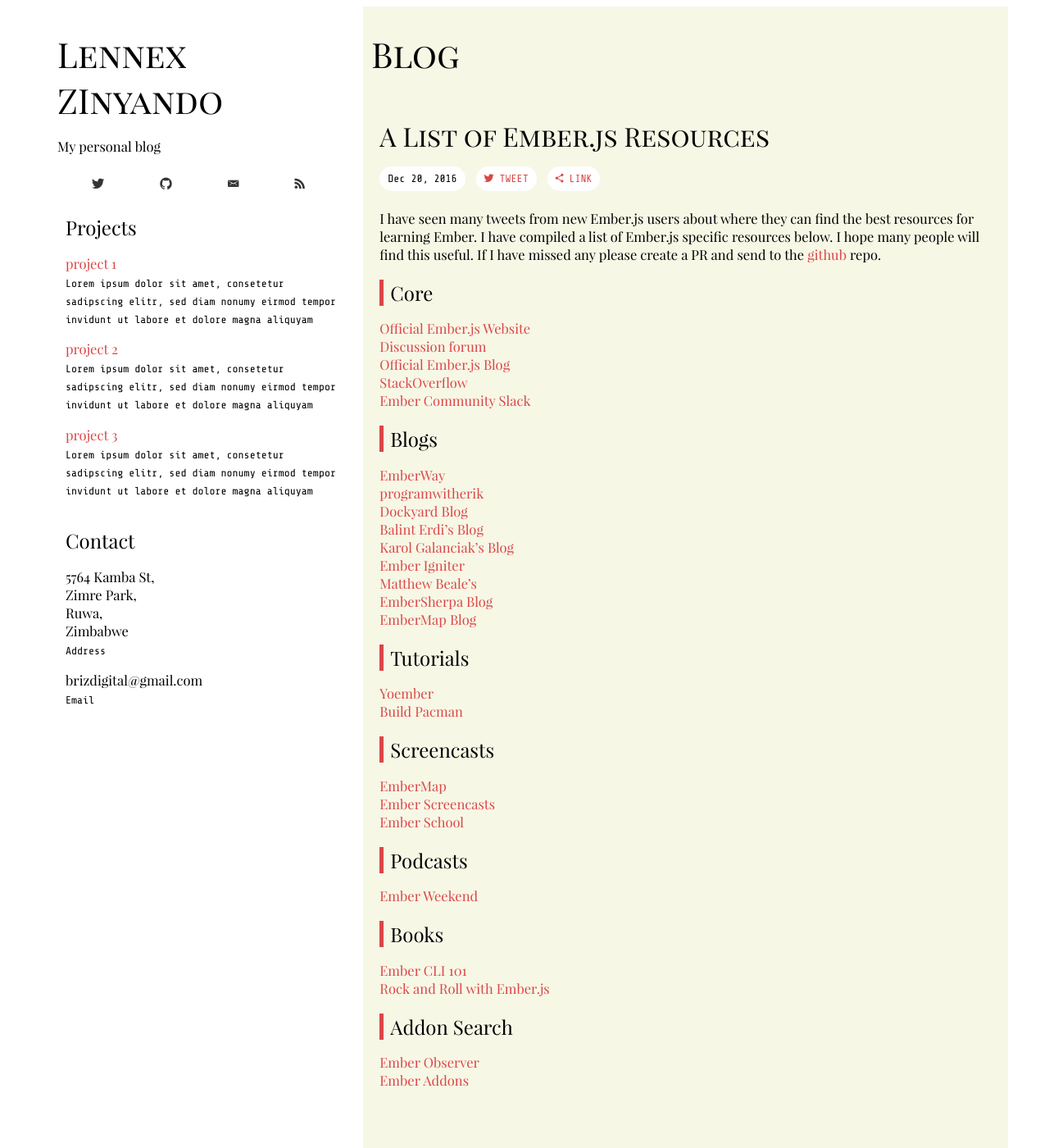
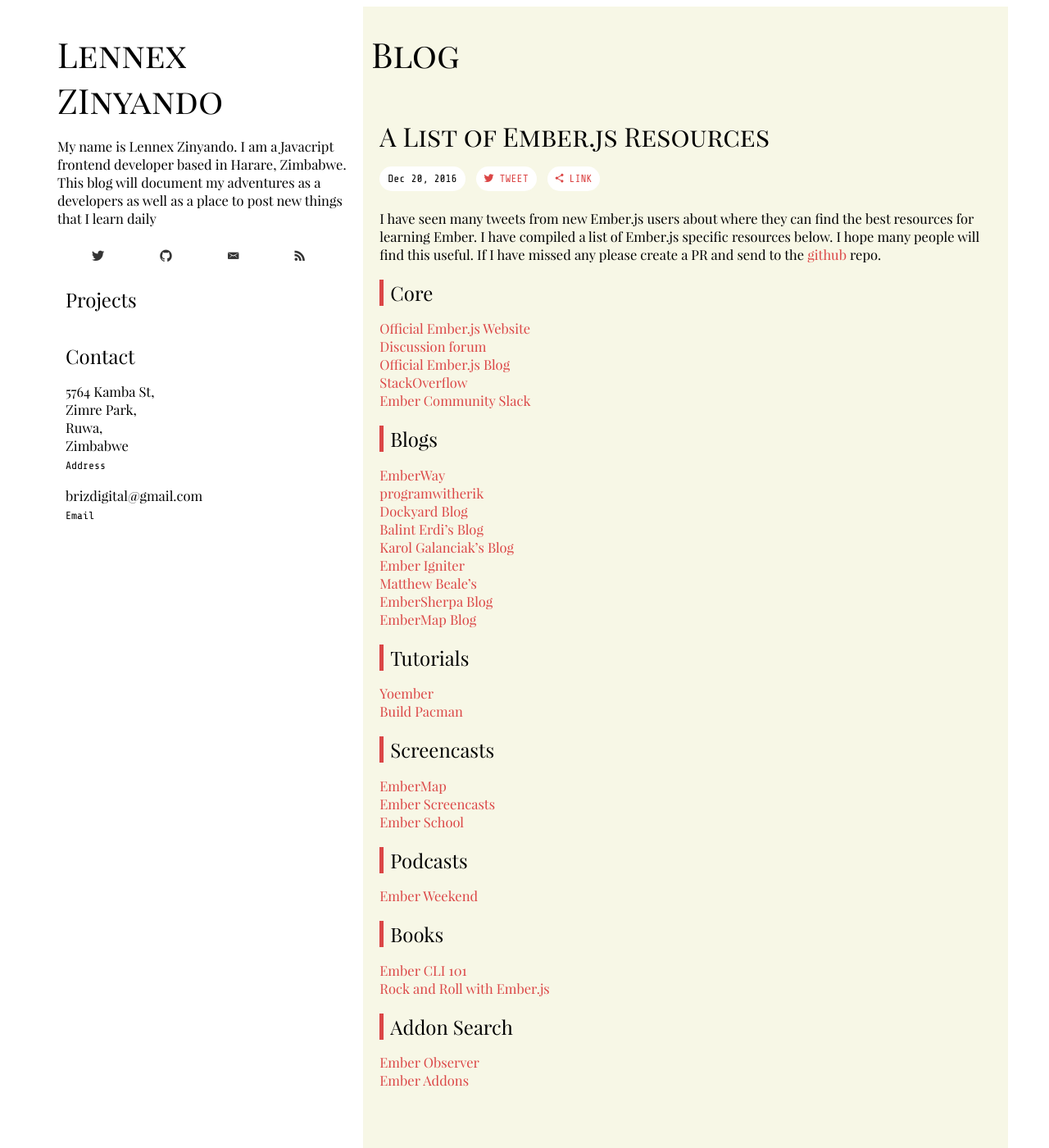
Before and after one commit to zinyando/zinyando.github.io, a Jekyll site: the page built from index.html, in a window 1280 px wide and 1400 px high. Shown: the whole window at 82% size. Built offline with Jekyll 4.4.1, drawn with Linux system fonts in a browser that asks for light colours; some web fonts are replaced; some of the changed text lies outside the part shown.

Commit message:
Add a new description

```diff
--- a/_config.yml
+++ b/_config.yml
@@ -7,7 +7,7 @@
 permalink: /:title
 
 title: "Lennex ZInyando"
-description: "My personal blog"
+description: "My name is Lennex Zinyando. I am a Javacript frontend developer based in Harare, Zimbabwe. This blog will document my adventures as a developers as well as a place to post new things that I learn daily"
 baseurl: ""
 url: "http://zinyando.com" # replace by your site's url
 twitter_username: zinyando
--- a/_data/projects.yml
+++ /dev/null
@@ -1,9 +0,0 @@
-- name: project 1
-  link: "#"
-  description: "Lorem ipsum dolor sit amet, consetetur sadipscing elitr, sed diam nonumy eirmod tempor invidunt ut labore et dolore magna aliquyam"
-- name: project 2
-  link: "#"
-  description: "Lorem ipsum dolor sit amet, consetetur sadipscing elitr, sed diam nonumy eirmod tempor invidunt ut labore et dolore magna aliquyam"
-- name: project 3
-  link: "#"
-  description: "Lorem ipsum dolor sit amet, consetetur sadipscing elitr, sed diam nonumy eirmod tempor invidunt ut labore et dolore magna aliquyam"
```
Also changed, not shown: _posts/2016-12-20-emberjs-resources.md (+1 -0 lines), _posts/2016-12-20-welcome.md (+2 -3 lines).
